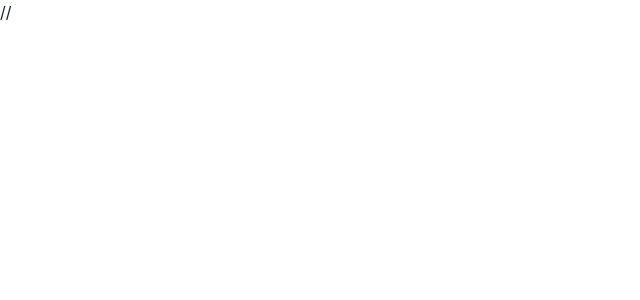
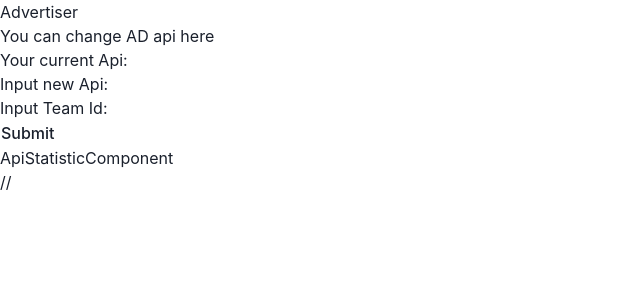
Before and after one commit to StickyFingersss/crm-system, a React (Vite) app in the folder crm-react-front/: page /advertiser in a window 1280 px wide. Before the commit this address had no page. Shown: the top 300 px of the page, without its empty margins (0-640 px from the left). Built offline with nearby package versions, Linux system fonts and the light colour scheme.

Commit message:
created ad lk

```diff
--- a/crm-react-front/src/App.tsx
+++ b/crm-react-front/src/App.tsx
@@ -4,13 +4,13 @@ import { Managers } from './pages/Managers/Managers';
 import { Reports } from './pages/Reports/Reports';
 import { TeamLead } from './pages/TeamLead/TeamLead';
 import { Manager } from './pages/Manager/Manager';
+import { Advertiser } from './pages/Advertiser/Advertiser';
 
 import { Routes, Route } from 'react-router-dom';
 import ToDo from './pages/ToDo/ToDo';
 import TodoList from './pages/TodoList/TodoList';
 import { Customer } from './pages/Customer/Customer';
 import { StartPage } from './pages/StartPage/StartPage';
-import { NavBar } from './components/NavBar/NavBar';
 
 function App(): JSX.Element {
   return (
@@ -25,7 +25,7 @@ function App(): JSX.Element {
         <Route path="/customer" element={<Customer />}></Route>
         <Route path="/manager" element={<Manager />}></Route>
       </Route>
-      <Route path="/test" element={<NavBar />}></Route>
+      <Route path="/advertiser" element={<Advertiser />}></Route>
     </Routes>
   );
 }
--- /dev/null
+++ b/crm-react-front/src/components/ApiComponent/ApiComponent.module.css
@@ -0,0 +1,40 @@
+/* ApiComponent.module.css */
+
+.api-component {
+  font-family: Arial, sans-serif;
+  padding: 20px;
+  border: 1px solid #ccc;
+  border-radius: 5px;
+}
+
+.header {
+  font-size: 18px;
+  font-weight: bold;
+  margin-bottom: 10px;
+}
+
+label {
+  font-weight: bold;
+  margin-right: 10px;
+}
+
+input[type='text'] {
+  width: 100%;
+  padding: 5px;
+  margin-bottom: 10px;
+  border: 1px solid #ccc;
+  border-radius: 3px;
+}
+
+button {
+  background-color: #007bff;
+  color: #fff;
+  border: none;
+  border-radius: 3px;
+  padding: 10px 20px;
+  cursor: pointer;
+}
+
+button:hover {
+  background-color: #0056b3;
+}
--- /dev/null
+++ b/crm-react-front/src/components/ApiComponent/ApiComponent.tsx
@@ -0,0 +1,52 @@
+import React, { useState } from 'react';
+
+export const ApiComponent = () => {
+  const [formData, setFormData] = useState({
+    currentApi: '',
+    teamId: '',
+  });
+
+  const handleChange = (e) => {
+    const { name, value } = e.target;
+    setFormData({ ...formData, [name]: value });
+  };
+
+  const handleSubmit = (e) => {
+    console.log('Отправка данных:', formData);
+  };
+
+  return (
+    <>
+      <span>You can change AD api here</span>
+      <br />
+      <label htmlFor="currentApi">Your current Api:</label>
+      <input
+        type="text"
+        id="currentApi"
+        name="currentApi"
+        value={formData.currentApi}
+        onChange={handleChange}
+      />
+      <br />
+      <label htmlFor="newApi">Input new Api:</label>
+      <input
+        type="text"
+        id="newApi"
+        name="newApi"
+        value={formData.newApi}
+        onChange={handleChange}
+      />
+      <br />
+      <label htmlFor="teamId">Input Team Id:</label>
+      <input
+        type="text"
+        id="teamId"
+        name="teamId"
+        value={formData.teamId}
+        onChange={handleChange}
+      />
+      <br />
+      <button onClick={handleSubmit}>Submit</button>
+    </>
+  );
+};
--- /dev/null
+++ b/crm-react-front/src/components/ApiStatisticComponent/ApiStatisticComponent.tsx
@@ -0,0 +1,5 @@
+import React from 'react';
+
+export const ApiStatisticComponent = () => {
+  return <div>ApiStatisticComponent</div>;
+};
--- a/crm-react-front/src/components/ModalButtonAddTodo/ModalButtonAddTodo.tsx
+++ b/crm-react-front/src/components/ModalButtonAddTodo/ModalButtonAddTodo.tsx
@@ -23,16 +23,9 @@ import { InputsType, TodoItemProps } from '../../types';
 import { useMyDispatch } from '../../redux/hooks';
 import { fetchAddTodo, fetchEdit } from '../../redux/thunkActions';
 
-export default function ModalButtonAddTodo({
-  createBtnTitle,
-  editBtnTitle,
-  todo,
-}: TodoItemProps) {
+export default function ModalButtonAddTodo({ createBtnTitle, editBtnTitle, todo }: TodoItemProps) {
   const OverlayOne = () => (
-    <ModalOverlay
-      bg="blackAlpha.300"
-      backdropFilter="blur(10px) hue-rotate(90deg)"
-    />
+    <ModalOverlay bg="blackAlpha.300" backdropFilter="blur(10px) hue-rotate(90deg)" />
   );
   const { isOpen, onOpen, onClose } = useDisclosure();
   const [overlay, setOverlay] = React.useState(<OverlayOne />);
@@ -114,8 +107,7 @@ export default function ModalButtonAddTodo({
             }}
             flex="1"
             variant="ghost"
-            leftIcon={<EditIcon />}
-          >
+            leftIcon={<EditIcon />}>
             {createBtnTitle}
             {editBtnTitle}
           </Button>
@@ -159,8 +151,7 @@ export default function ModalButtonAddTodo({
                   onClick={() => {
                     addHandler();
                     onClose();
-                  }}
-                >
+                  }}>
                   Save
                 </Button>
                 <Button onClick={() => (onClose(), setInputs)}>Close</Button>
@@ -178,8 +169,7 @@ export default function ModalButtonAddTodo({
             }}
             flex="1"
             variant="ghost"
-            leftIcon={<EditIcon />}
-          >
+            leftIcon={<EditIcon />}>
             {createBtnTitle}
             {editBtnTitle}
           </Button>
@@ -223,8 +213,7 @@ export default function ModalButtonAddTodo({
                   onClick={() => {
                     editHandler();
                     onClose();
-                  }}
-                >
+                  }}>
                   Save changes
                 </Button>
                 <Button onClick={onClose}>Close</Button>
--- /dev/null
+++ b/crm-react-front/src/pages/Advertiser/Advertiser.jsx
@@ -0,0 +1,14 @@
+// import React from 'react';
+
+import { ApiComponent } from '../../components/ApiComponent/ApiComponent';
+import { ApiStatisticComponent } from '../../components/ApiStatisticComponent/ApiStatisticComponent';
+
+export const Advertiser = () => {
+  return (
+    <>
+      <div>Advertiser</div>
+      <ApiComponent />
+      <ApiStatisticComponent />
+    </>
+  );
+};
```
